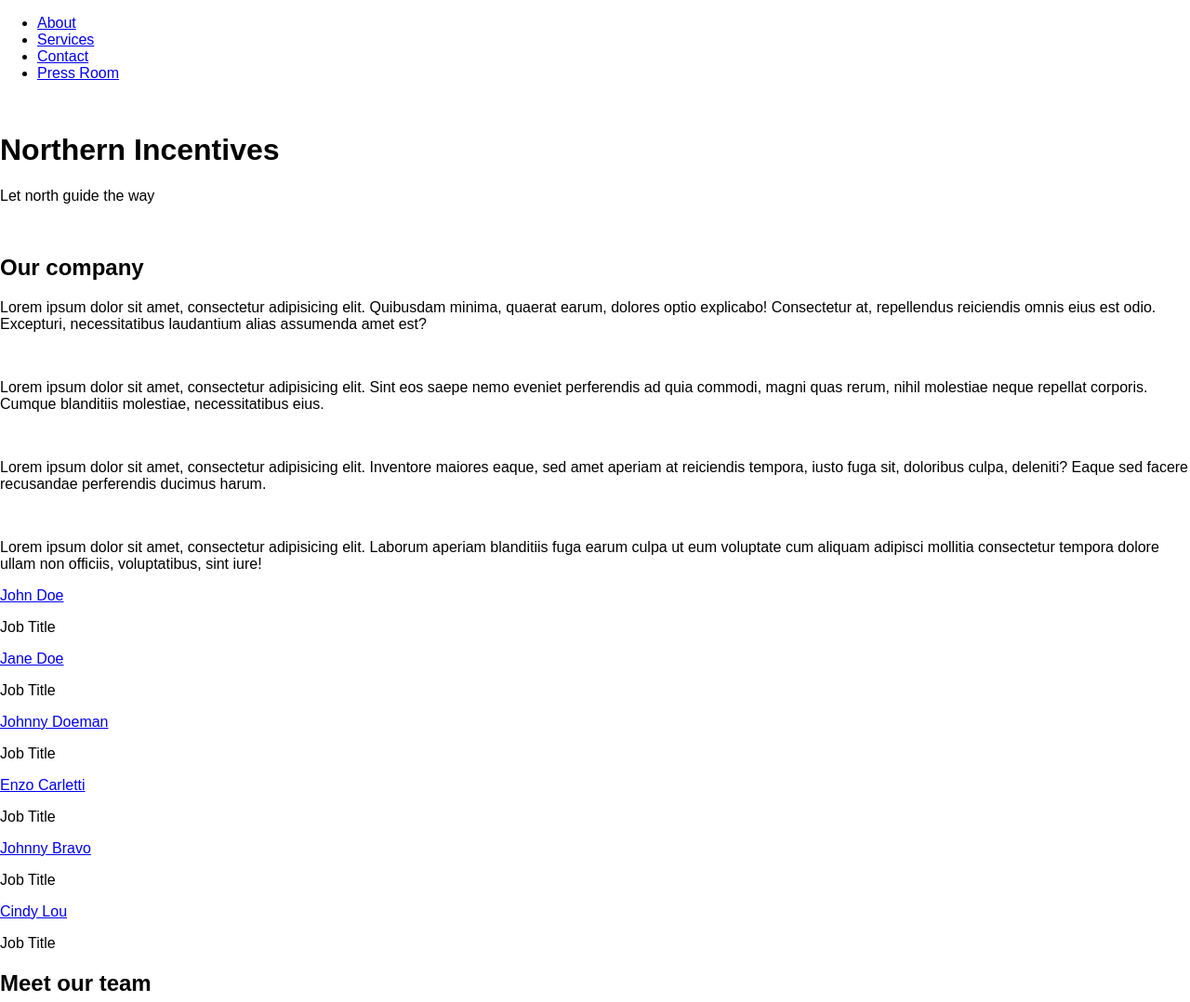
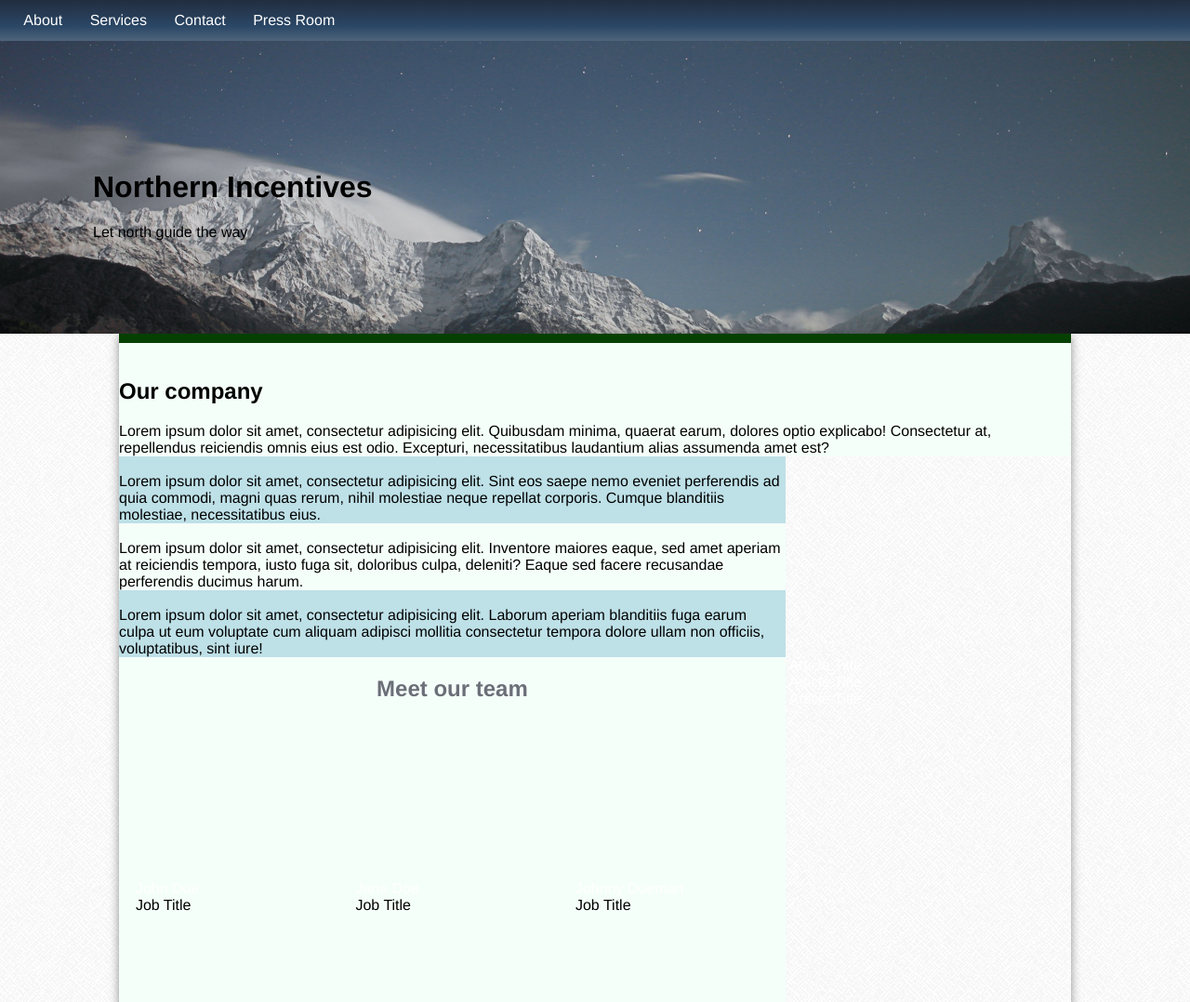
Before and after one commit to Enzofromspace/Week4project, a plain HTML site: page index.html in a window 1280 px wide. Shown: the top 1078 px of the page at 93% size. Drawn offline with Linux system fonts and the light colour scheme.

Commit message:
made basic layout changes, added bg images, 1st draft

```diff
--- a/CSS/style.scss
+++ b/CSS/style.scss
@@ -6,5 +6,102 @@ $dblue: #222d3f;
 $mblue: #4e647b;
 $lblue: #a2c7db;
 $llblue: #bee0e7;
-$dgreen: #2a2c1f;
-$mgreen: #9eab8e;
+$dgreen: #064000;
+$mgreen: #0D7F00;
+$lgreen: #13BF00;
+$white: #F5FFFA;
+
+body{
+	font-family: Helvetica, sans-serif;
+	background: url(../images/greyzz.png);
+
+	p{
+		margin: 0;
+	}
+}
+.wrapper, .header{
+	width: 100%;
+	margin: 0;
+	padding:0;
+}
+
+.nav ul{
+	background-color: #222d3f;
+	padding:1%;
+	margin: 0;
+  	background: -webkit-gradient(linear, left top, left bottom, color-stop(0%,rgba(34,45,63,1)), color-stop(64%,rgba(42,71,102,1)), color-stop(64%,rgba(42,71,102,1)), color-stop(100%,rgba(78,100,123,1))); /* Chrome,Safari4+ */
+
+	li{
+		display: inline;
+		padding:1%;
+		color:white, #fff;
+		font-family: Helvetica, sans-serif;
+	}
+}
+
+a{
+  text-decoration: none;
+  color: #fff;
+  -webkit-transition: all 1s;
+	&:hover{
+ 	 color:#bee0e7
+ 	}
+}
+
+// space for nav to add later
+// space for nav to add later
+// space for nav to add later
+
+header{
+	background: url(../images/NIedit.jpg);
+	background-size: cover;
+	background-position: center;
+	padding:100px;
+	height:100%;
+	// resize image to 1300px wide
+}
+.container{
+	width: 80%;
+	margin: 0 auto;
+	padding: 0;
+	border-top:10px solid $dgreen;
+	box-shadow: 0px 2px 10px 0px rgba(50, 50, 50, 0.54);
+}
+.brief{
+	background: $white;
+}
+article{
+	background: $llblue;
+	width: 70%;
+	float:left
+}
+
+.reflect{
+	background: $white;
+}
+
+.teambox{
+	background: $white;
+	padding-bottom: 1%;
+	 h2{
+	 	text-align: center;
+	 	color: $dgrey;
+	 }
+	 .team{
+	 	width: 29%;
+	 	float:left;
+	 	margin: 1% 1.5% 2% 2.5%;
+	 	padding-top: 23%;
+	 }
+
+}
+
+aside{
+	width: 30%;
+	float:right;
+}
+
+footer{
+	clear:both;
+	background: $dgreen;
+}
--- a/index.html
+++ b/index.html
@@ -20,7 +20,7 @@
 			<h1>Northern Incentives</h1>
 			<p>Let north guide the way</p>
 		</header>
-		<div class="container">
+		<div class="container clearfix">
 			<div class="brief">
 				<img src="#" alt="">
 				<h2>Our company</h2>
@@ -42,6 +42,7 @@
 				<p>Lorem ipsum dolor sit amet, consectetur adipisicing elit. Laborum aperiam blanditiis fuga earum culpa ut eum voluptate cum aliquam adipisci mollitia consectetur tempora dolore ullam non officiis, voluptatibus, sint iure!</p>
 			</article>
 			<article class="teambox">
+				<h2>Meet our team</h2>
 				<div class="team">
 					<a href="#">John Doe</a>
 					<p>Job Title</p>
@@ -66,7 +67,6 @@
 					<a href="#">Cindy Lou</a>
 					<p>Job Title</p>
 				</div>
-				<h2>Meet our team</h2>
 			</article>
 			<aside>
 				<div class="subscribe"></div>
```
Also changed, not shown: CSS/style.css, images/greyzz.png (added), 1 other file.
